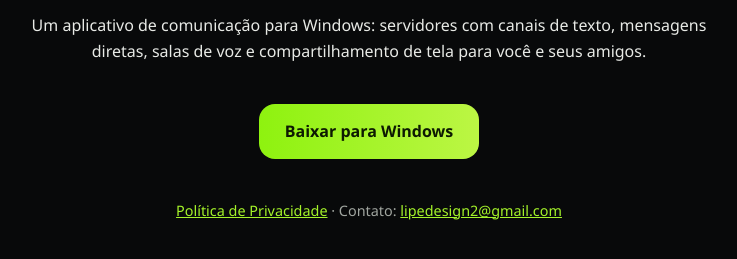
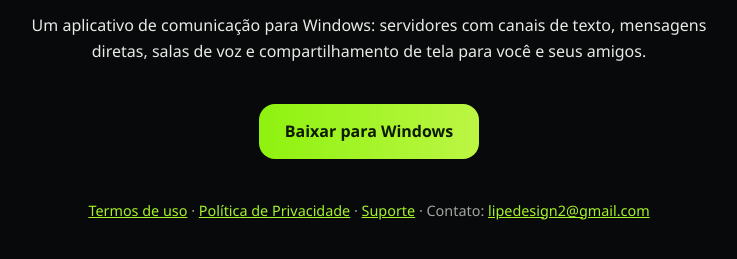
Before and after one commit to Fehypez/hype-releases, a plain HTML site: page index.html in a window 1280 px wide. Shown: the part 249-508 px from the top of the page, without its empty margins (271-1008 px from the left). Drawn offline with Linux system fonts and the light colour scheme.

Commit message:
Atualiza index.html do site do HYPE

```diff
--- a/index.html
+++ b/index.html
@@ -20,7 +20,9 @@
         <a class="botao" href="https://github.com/Fehypez/hype-releases/releases/latest">Baixar para Windows</a>
       </p>
       <p class="rodape">
-        <a href="privacidade.html">Política de Privacidade</a>
+        <a href="termos.html">Termos de uso</a>
+        · <a href="privacidade.html">Política de Privacidade</a>
+        · <a href="suporte.html">Suporte</a>
         · Contato: <a href="mailto:lipedesign2@gmail.com">lipedesign2@gmail.com</a>
       </p>
     </main>
```
